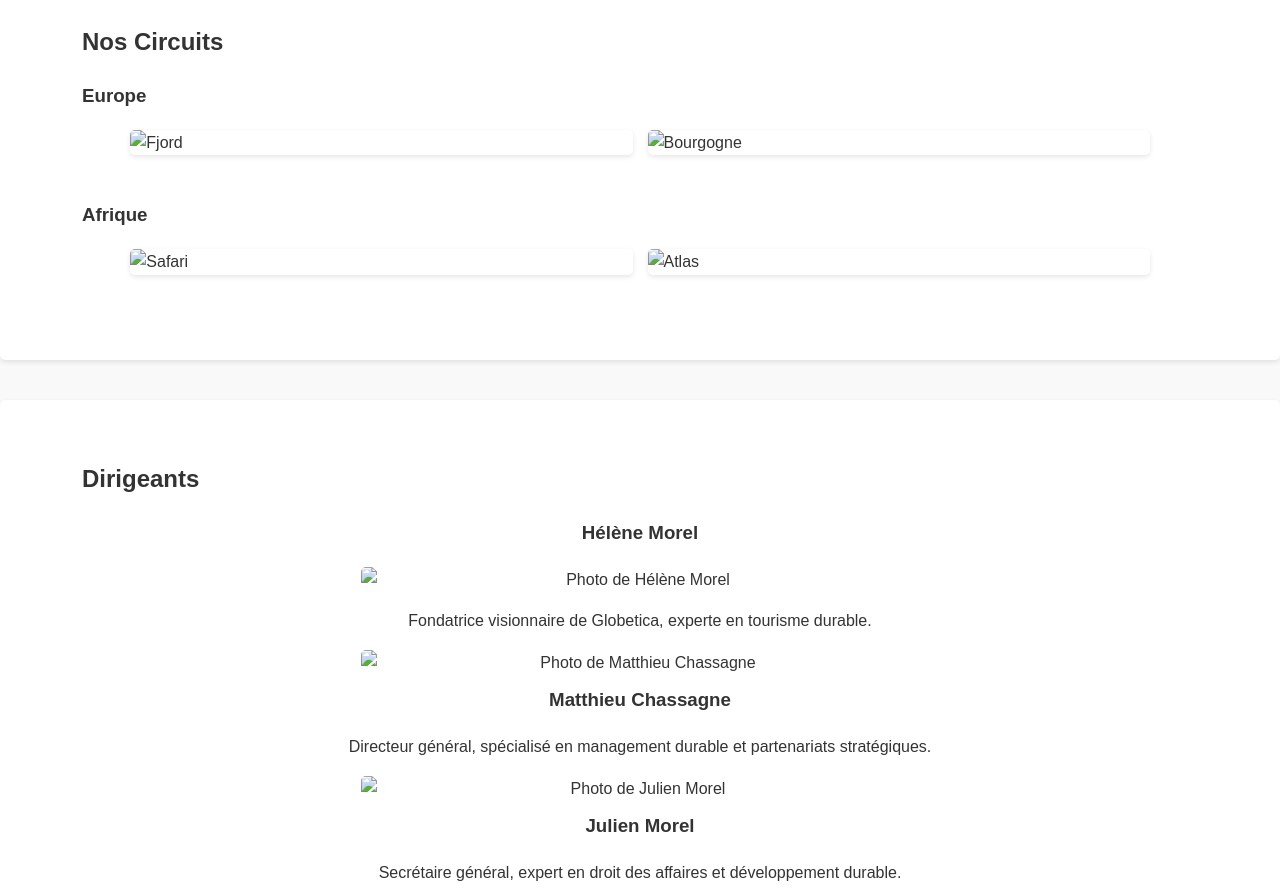
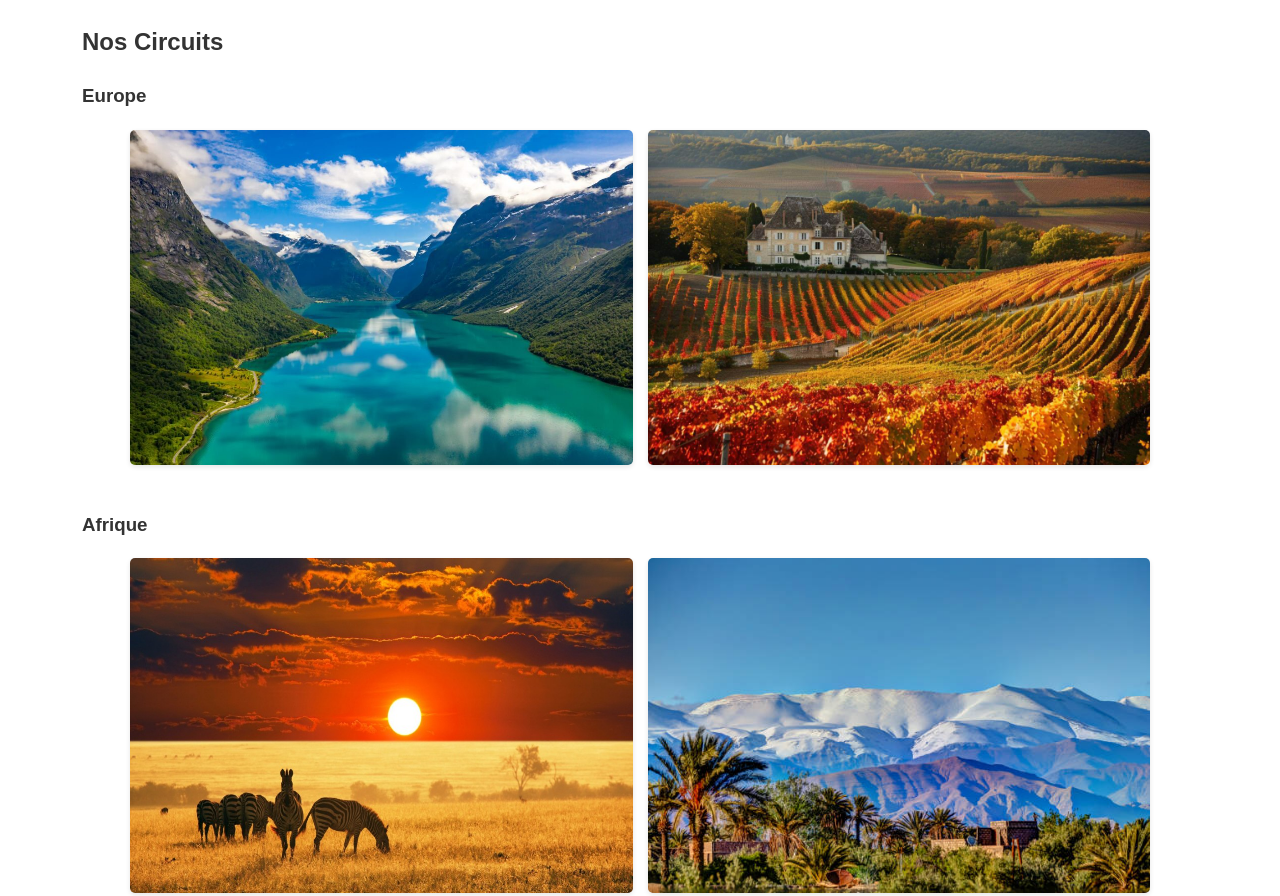
Before and after one commit to GabrielJOSEPHSON/Globetica, a plain HTML site: page Globetica_html.html in a window 1280 px wide. Shown: the part 1240-2136 px from the top of the page. Drawn offline with Linux system fonts and the light colour scheme; files whose address does not match are found by name.

Commit message:
Update Globetica_html.html

```diff
--- a/Globetica_html.html
+++ b/Globetica_html.html
@@ -51,15 +51,15 @@
         <div class="continent">
             <h3>Europe</h3>
             <div class="images-row">
-                <img src="Images/Fjord.jpeg" alt="Fjord">
-                <img src="Images/Bourgogne.jpg" alt="Bourgogne">
+                <img src="Fjord.jpeg" alt="Fjord">
+                <img src="Bourgogne.jpg" alt="Bourgogne">
             </div>
         </div>
         <div class="continent">
             <h3>Afrique</h3>
             <div class="images-row">
-                <img src="Images/Safari.jpg" alt="Safari">
-                <img src="Images/Atlas.jpg" alt="Atlas">
+                <img src="Safari.jpg" alt="Safari">
+                <img src="Atlas.jpg" alt="Atlas">
             </div>
         </div>
     </div>
@@ -72,16 +72,16 @@
                 <h2>Dirigeants</h2>
                 <div class="leader">
                     <h3>Hélène Morel</h3>
-                    <img src="Images/Helène_Morel.jpg" alt="Photo de Hélène Morel">
+                    <img src="Helène_Morel.jpg" alt="Photo de Hélène Morel">
                     <p>Fondatrice visionnaire de Globetica, experte en tourisme durable.</p>
                 </div>
                 <div class="leader">
-                    <img src="Images/Matthieu_Chassagne.jpg" alt="Photo de Matthieu Chassagne">
+                    <img src="Matthieu_Chassagne.jpg" alt="Photo de Matthieu Chassagne">
                     <h3>Matthieu Chassagne</h3>
                     <p>Directeur général, spécialisé en management durable et partenariats stratégiques.</p>
                 </div>
                 <div class="leader">
-                    <img src="Images/Julien_Morel.jpg" alt="Photo de Julien Morel">
+                    <img src="Julien_Morel.jpg" alt="Photo de Julien Morel">
                     <h3>Julien Morel</h3>
                     <p>Secrétaire général, expert en droit des affaires et développement durable.</p>
                 </div>
```
